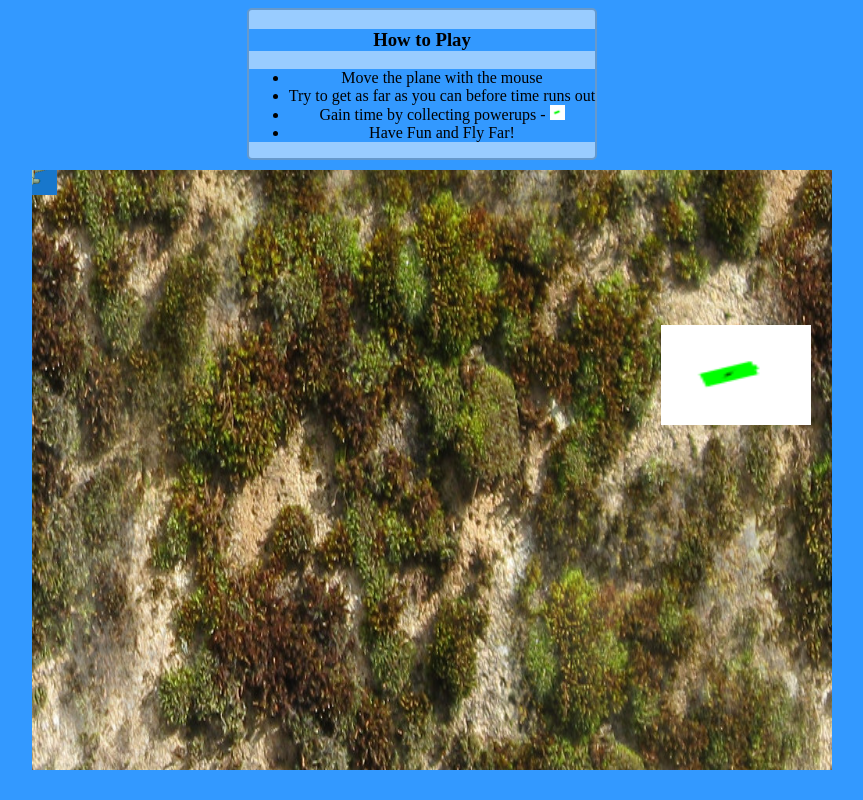
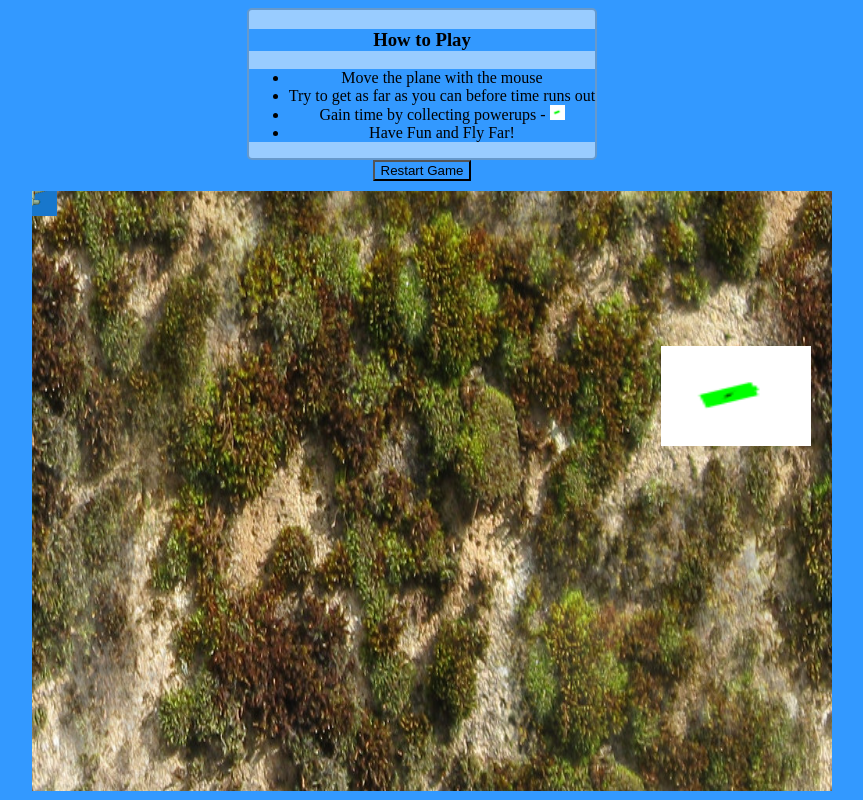
Before and after one commit to WebWonders/FlyFar, a plain HTML site: page FlyFar.html in a window 1280 px wide. Shown: the whole page, without its empty margins (218-1081 px from the left). Drawn offline with Linux system fonts and the light colour scheme.

Commit message:
Un-commented reset() button

```diff
--- a/FlyFar.html
+++ b/FlyFar.html
@@ -19,7 +19,7 @@
             </ul>
         </aside>
         <div id="timeLeft"></div>
-        <!--<button onclick="reset()">Restart Game</button>-->
+        <button onclick="reset()">Restart Game</button>
     </div>
 </body>
 </html>
```
